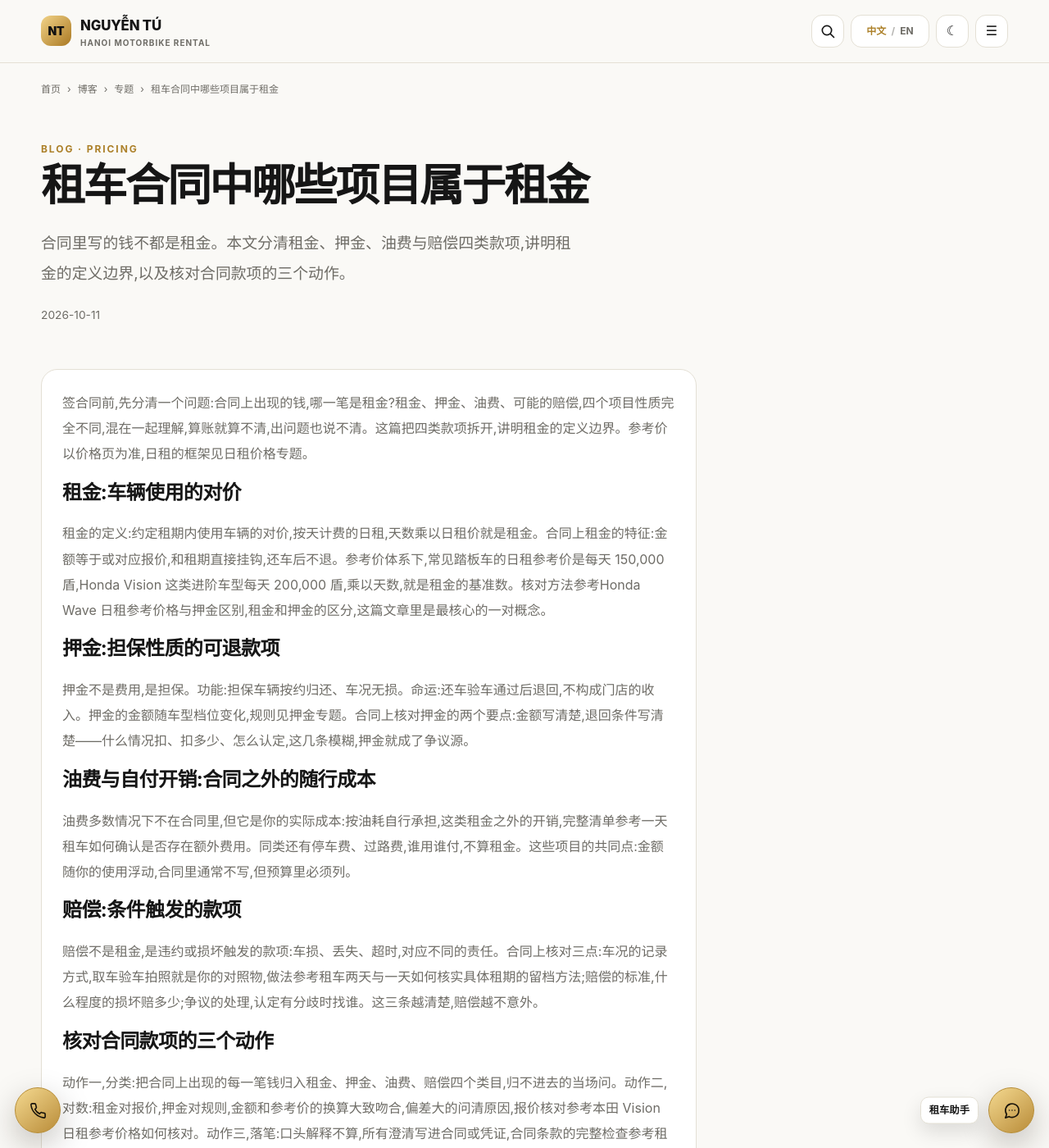
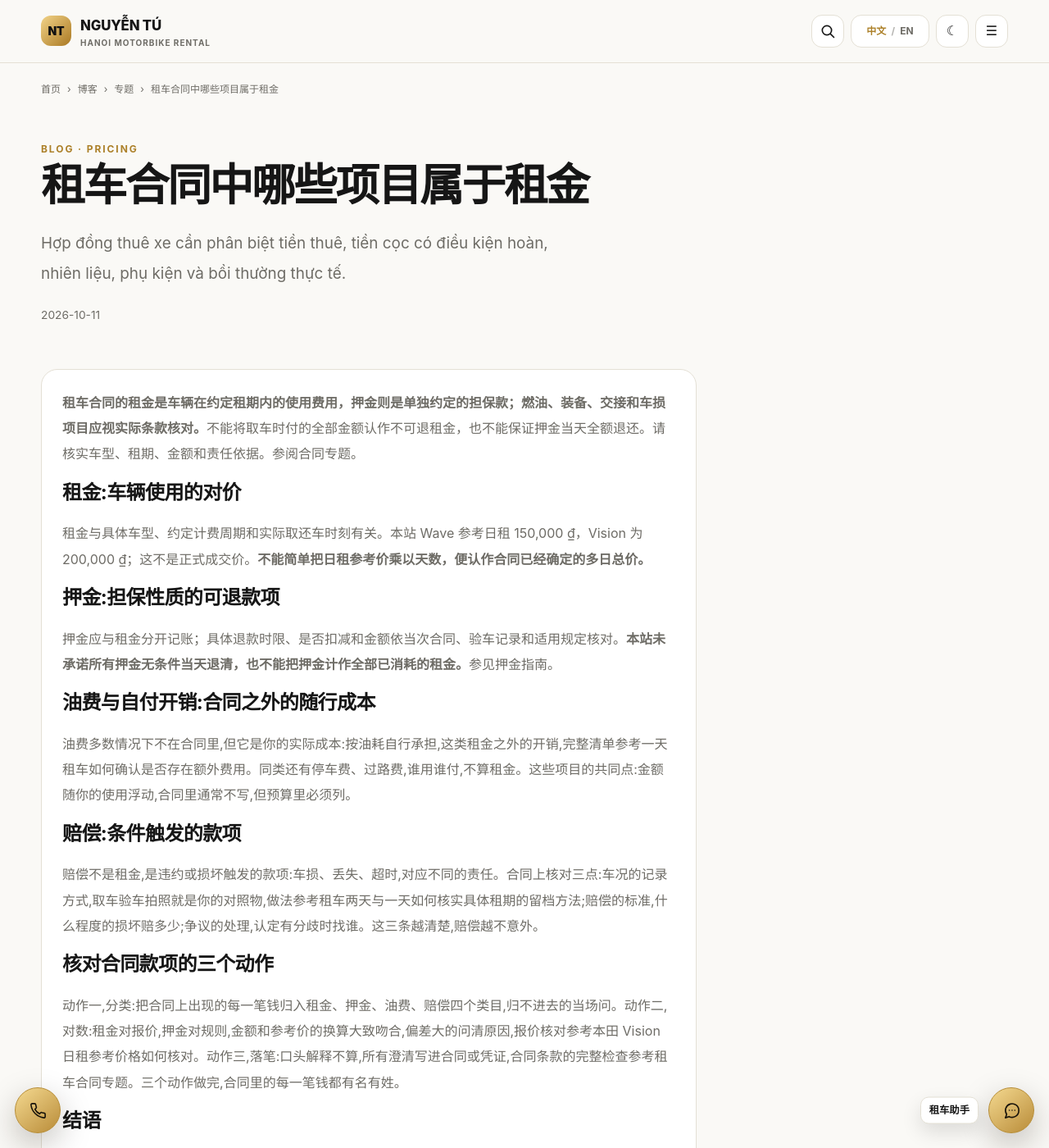
Before and after one commit to thuexemayhanoi/china, a Jekyll site: the page built from _posts/2026-10-11-hanoi-pricing-daily-20.md, in a window 1280 px wide and 1400 px high. Shown: the whole window at 82% size. Built offline with Jekyll 4.4.1, drawn with Linux system fonts in a browser that asks for light colours; some of the changed text lies outside the part shown.

Commit message:
seo(china): rewrite pricing answer based on actual contract 20

```diff
--- a/_posts/2026-10-11-hanoi-pricing-daily-20.md
+++ b/_posts/2026-10-11-hanoi-pricing-daily-20.md
@@ -5,22 +5,23 @@ topic: "pricing"
 subtopic: "daily"
 permalink: "/blog/hanoi-pricing-daily-20/"
 title: "租车合同中哪些项目属于租金"
-description: "合同里写的钱不都是租金。本文分清租金、押金、油费与赔偿四类款项,讲明租金的定义边界,以及核对合同款项的三个动作。"
+description: "Hợp đồng thuê xe cần phân biệt tiền thuê, tiền cọc có điều kiện hoàn, nhiên liệu, phụ kiện và bồi thường thực tế."
+last_modified_at: "2026-10-12"
 primary_keyword: "河内摩托车日租价格"
 date: "2026-10-11 18:07:50 +0700"
 seo_silo: "pricing/daily"
 breadcrumbs: [{"label": "博客", "href": "/blog/"}, {"label": "专题", "href": "/topics/pricing/daily/"}, {"label": "租车合同中哪些项目属于租金"}]
 publication_method: "automated_qa"
 ---
-签合同前,先分清一个问题:合同上出现的钱,哪一笔是租金?租金、押金、油费、可能的赔偿,四个项目性质完全不同,混在一起理解,算账就算不清,出问题也说不清。这篇把四类款项拆开,讲明租金的定义边界。参考价以[价格页](/prices/)为准,日租的框架见[日租价格专题](/topics/pricing/daily/)。
+**租车合同的租金是车辆在约定租期内的使用费用，押金则是单独约定的担保款；燃油、装备、交接和车损项目应视实际条款核对。**不能将取车时付的全部金额认作不可退租金，也不能保证押金当天全额退还。请核实车型、租期、金额和责任依据。参阅[合同专题](/topics/guides/contracts/)。
 
 ## 租金:车辆使用的对价
 
-租金的定义:约定租期内使用车辆的对价,按天计费的日租,天数乘以日租价就是租金。合同上租金的特征:金额等于或对应报价,和租期直接挂钩,还车后不退。参考价体系下,常见踏板车的日租参考价是每天 150,000 盾,Honda Vision 这类进阶车型每天 200,000 盾,乘以天数,就是租金的基准数。核对方法参考[Honda Wave 日租参考价格与押金区别](/blog/hanoi-pricing-daily-02/),租金和押金的区分,这篇文章里是最核心的一对概念。
+租金与具体车型、约定计费周期和实际取还车时刻有关。本站 Wave 参考日租 {{ site.data.vehicles[0].display.day }}，Vision 为 {{ site.data.vehicles[1].display.day }}；这不是正式成交价。**不能简单把日租参考价乘以天数，便认作合同已经确定的多日总价。**
 
 ## 押金:担保性质的可退款项
 
-押金不是费用,是担保。功能:担保车辆按约归还、车况无损。命运:还车验车通过后退回,不构成门店的收入。押金的金额随车型档位变化,规则见[押金专题](/topics/pricing/deposits/)。合同上核对押金的两个要点:金额写清楚,退回条件写清楚——什么情况扣、扣多少、怎么认定,这几条模糊,押金就成了争议源。
+押金应与租金分开记账；具体退款时限、是否扣减和金额依当次合同、验车记录和适用规定核对。**本站未承诺所有押金无条件当天退清，也不能把押金计作全部已消耗的租金。**参见[押金指南](/topics/pricing/deposits/)。
 
 ## 油费与自付开销:合同之外的随行成本
 
@@ -36,4 +37,4 @@ publication_method: "automated_qa"
 
 ## 结语
 
-租金是租金,押金是押金,油费是油费,赔偿是赔偿——四类款项分清,合同就透明了。分类、对数、落笔,三个动作是你的主动权。合同款项的更多细节,回看[日租价格专题](/topics/pricing/daily/)。
+将租金、押金、实际燃油或装备费用以及可能的车损责任逐项列在合同里，并保存双方确认记录。**参考价不是最终合同，押金与租金性质不同。**
```
